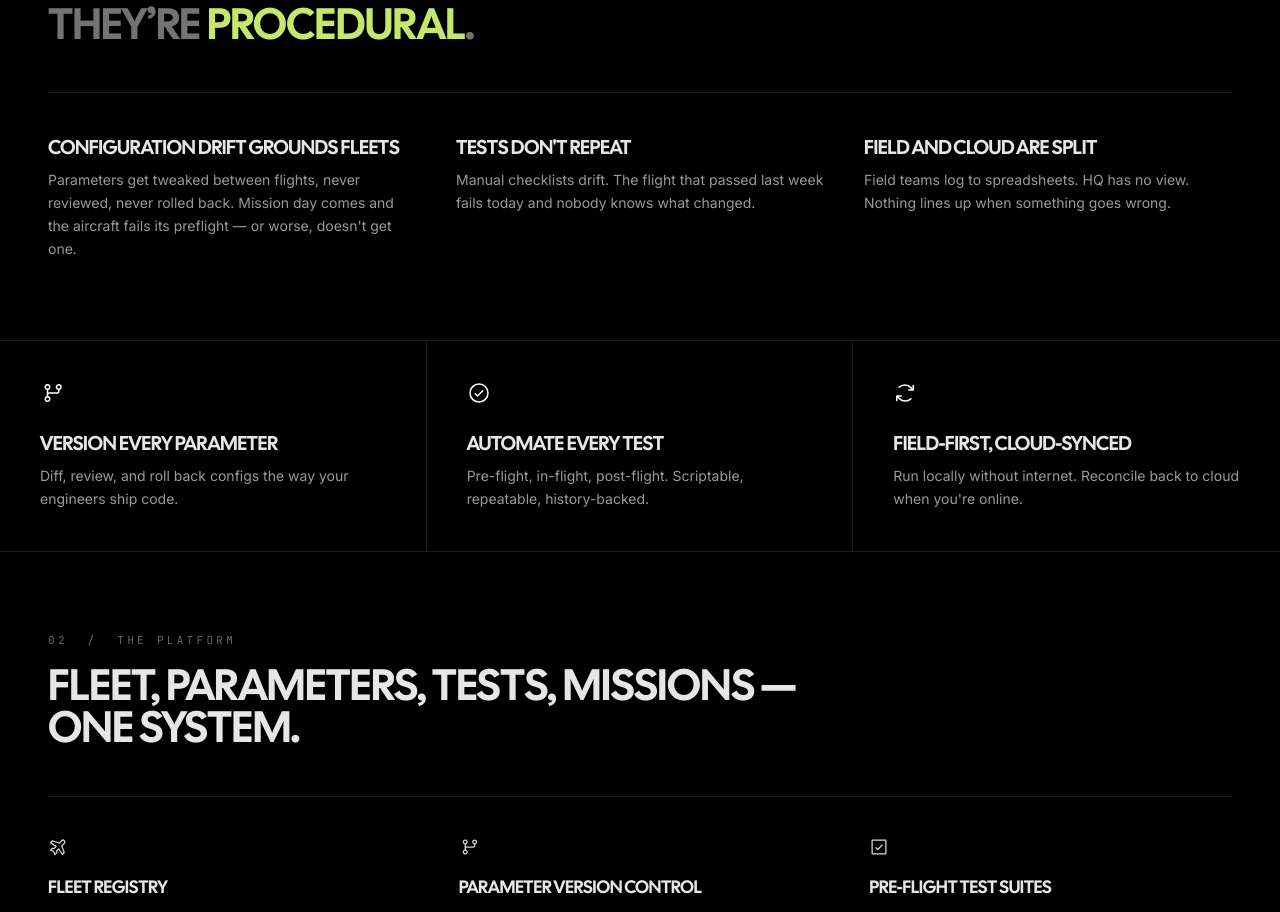
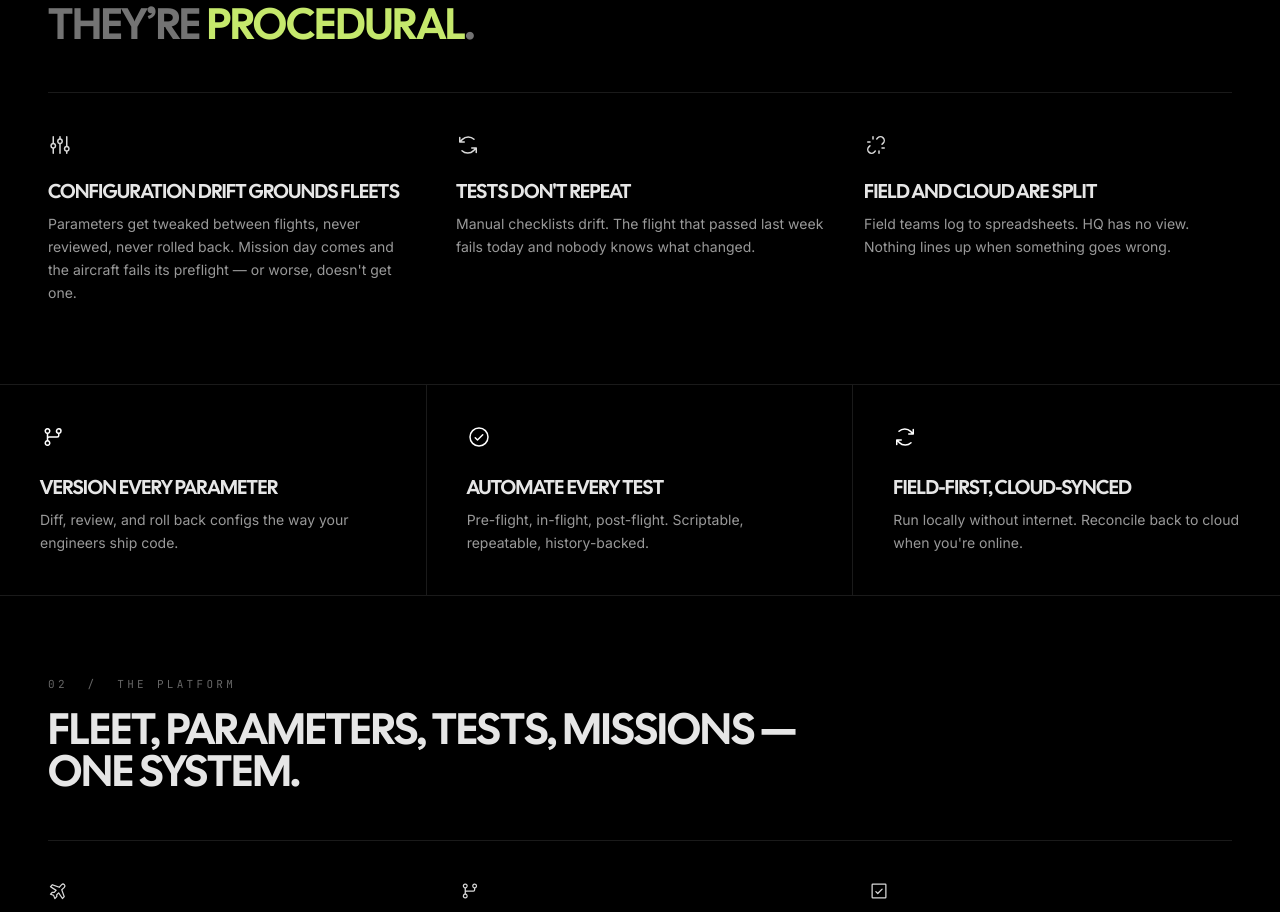
Before and after one commit to omri-i-b/airogistic-site, a Next.js app: page / in a window 1280 px wide. Shown: the part 1461-2373 px from the top of the page. Built offline with nearby package versions, Linux system fonts and the light colour scheme.

Commit message:
Problem section: add Sliders / ArrowsCounterClockwise / LinkBreak icons

```diff
--- a/src/components/landing/feature-intro.tsx
+++ b/src/components/landing/feature-intro.tsx
@@ -1,13 +1,22 @@
+import {
+  Sliders,
+  ArrowsCounterClockwise,
+  LinkBreak,
+} from "@phosphor-icons/react/dist/ssr";
+
 const columns = [
   {
+    icon: Sliders,
     title: "Configuration drift grounds fleets",
     body: "Parameters get tweaked between flights, never reviewed, never rolled back. Mission day comes and the aircraft fails its preflight — or worse, doesn't get one.",
   },
   {
+    icon: ArrowsCounterClockwise,
     title: "Tests don't repeat",
     body: "Manual checklists drift. The flight that passed last week fails today and nobody knows what changed.",
   },
   {
+    icon: LinkBreak,
     title: "Field and cloud are split",
     body: "Field teams log to spreadsheets. HQ has no view. Nothing lines up when something goes wrong.",
   },
@@ -28,16 +37,20 @@ export function FeatureIntro() {
           <span className="text-white/45">.</span>
         </h2>
         <div className="mt-12 grid grid-cols-3 gap-10 border-t border-white/10 pt-10">
-          {columns.map((col) => (
+          {columns.map((col) => {
+            const Icon = col.icon;
+            return (
               <div key={col.title}>
-              <h3 className="font-display text-xl font-bold tracking-tight uppercase">
+                <Icon className="h-6 w-6 text-white/85" weight="regular" />
+                <h3 className="mt-5 font-display text-xl font-bold tracking-tight uppercase">
                   {col.title}
                 </h3>
                 <p className="mt-2 text-sm leading-relaxed text-white/60">
                   {col.body}
                 </p>
               </div>
-          ))}
+            );
+          })}
         </div>
       </div>
     </section>
```
Lines whose indentation alone changed are shown as unchanged.
